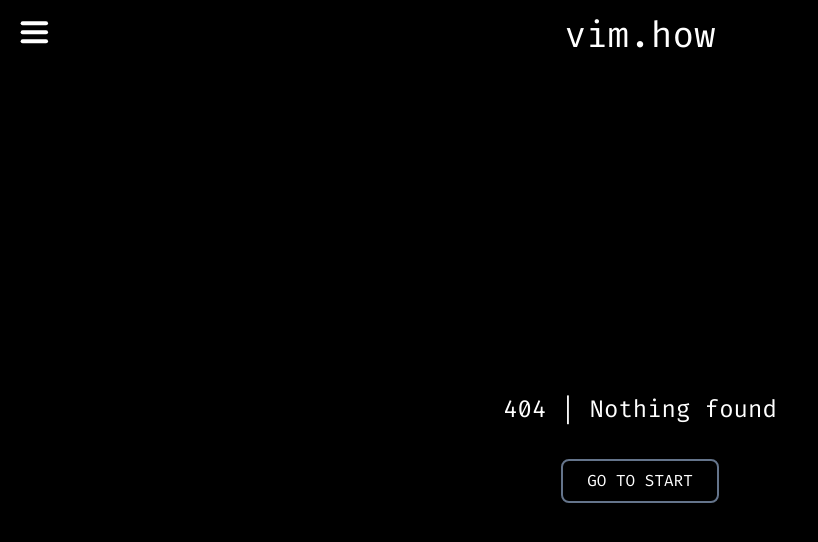
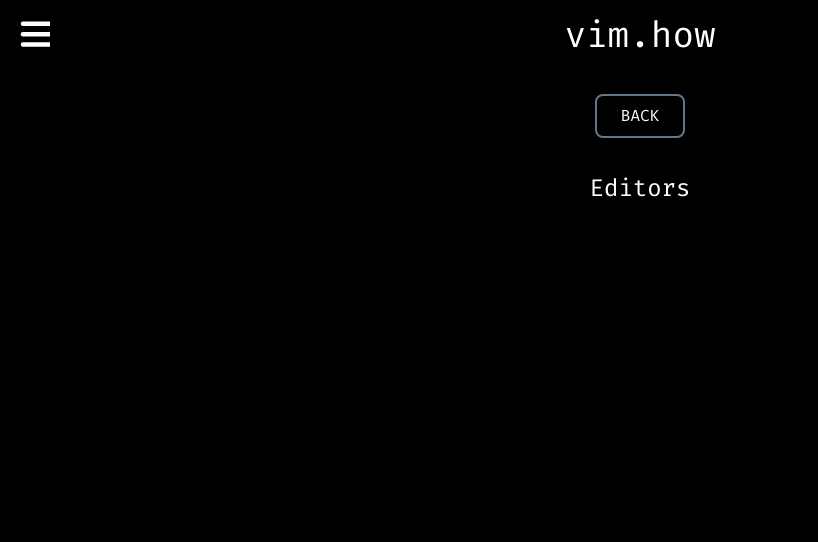
Before and after one commit to crudh/vim-how, a Next.js app: page /editors in a window 1280 px wide. Before the commit this address had no page. Shown: the top 542 px of the page, without its empty margins (0-818 px from the left). Built offline with nearby package versions, Linux system fonts and the light colour scheme.

Commit message:
Added editors page

```diff
--- a/components/link-button.tsx
+++ b/components/link-button.tsx
@@ -7,11 +7,11 @@
 }) => (
   <Link href={to}>
     <a>
-      <div
+      <button
         className={`inline-block pt-2 pb-2 pl-6 pr-6 rounded-lg uppercase border-gray-500 border-2 hover:border-white`}
       >
         {label}
-      </div>
+      </button>
     </a>
   </Link>
 );
--- a/components/menu.tsx
+++ b/components/menu.tsx
@@ -9,6 +9,7 @@
     url: "/cheatsheets",
   },
   { name: "Tutorials", url: "/tutorials" },
+  { name: "Editors", url: "/editors" },
   { name: "GitHub", url: "https://github.com/crudh/vim-how", isExternal: true },
   { name: "Contact", url: "https://crudh.se", isExternal: true },
 ];
@@ -24,11 +25,8 @@
 );
 
 const MenuToggle: FC<{ onToggle: () => void }> = ({ onToggle }) => (
-  <button
-    className="absolute top-5 left-5 select-none outline-none"
-    onClick={onToggle}
-  >
-    <svg width="30" height="30" viewBox="0 0 23 23">
+  <button className="absolute top-5 left-5" onClick={onToggle}>
+    <svg width="30" height="30" viewBox="0 0 20 20">
       <MenuTogglePath
         variants={{
           closed: { d: "M 2 2.5 L 20 2.5" },
@@ -78,7 +76,7 @@
                     <li>
                       <Link href={url}>
                         <button
-                          className="text-xl text-left pb-5 disabled:opacity-40"
+                          className="text-xl text-left p-1 mb-4 disabled:opacity-40"
                           onClick={() => setIsOpen(false)}
                           disabled={isExternal && isOffLine}
                         >
--- /dev/null
+++ b/pages/editors.tsx
@@ -0,0 +1,17 @@
+import { FC } from "react";
+import Head from "next/head";
+import { LinkButton } from "../components/link-button";
+
+const EditorsPage: FC = () => (
+  <>
+    <Head>
+      <title key="title">vim.how - Editors</title>
+    </Head>
+    <div className="flex flex-col items-center pb-8">
+      <LinkButton label="Back" to="/" />
+    </div>
+    <h2>Editors</h2>
+  </>
+);
+
+export default EditorsPage;
```
